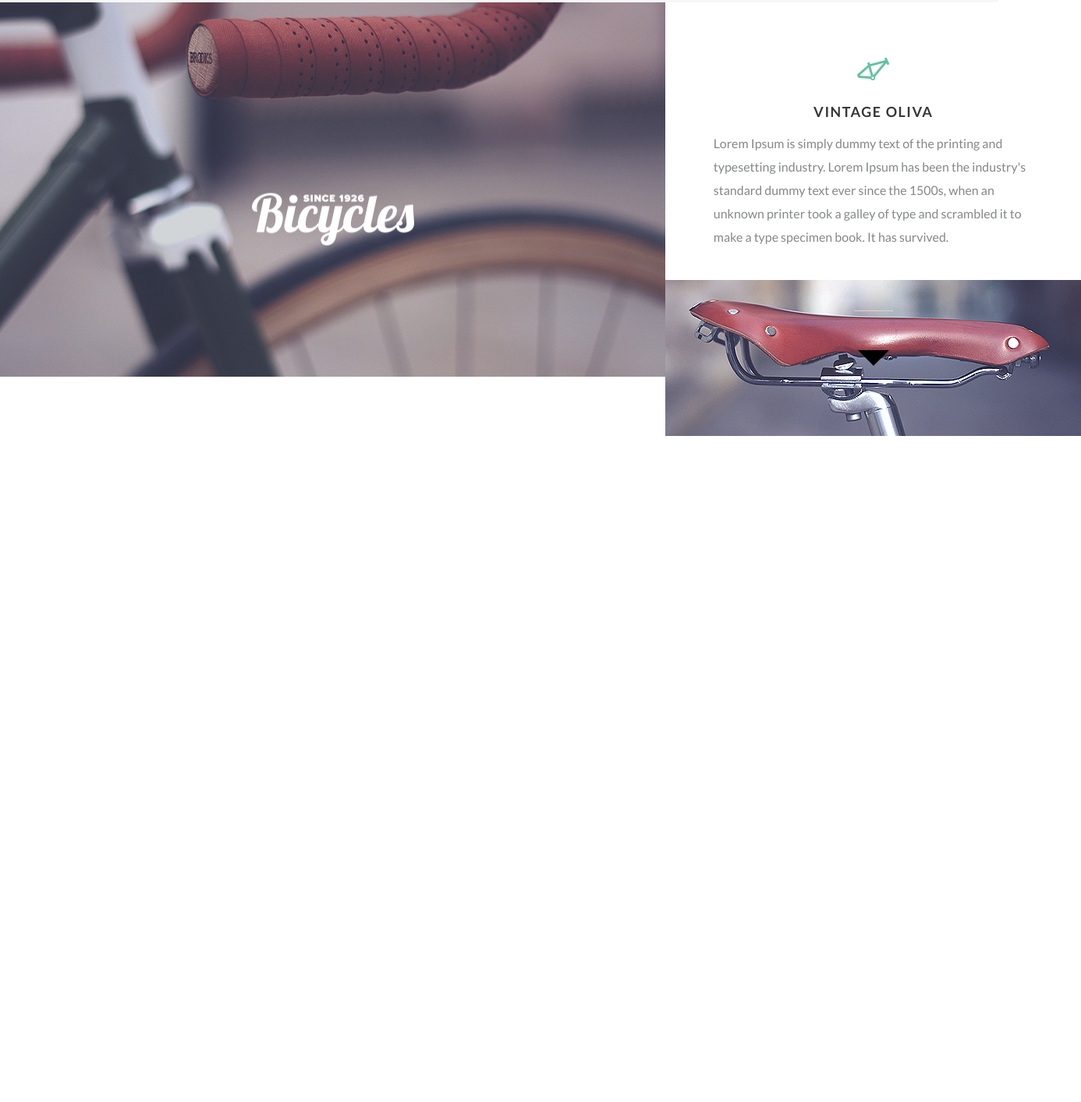
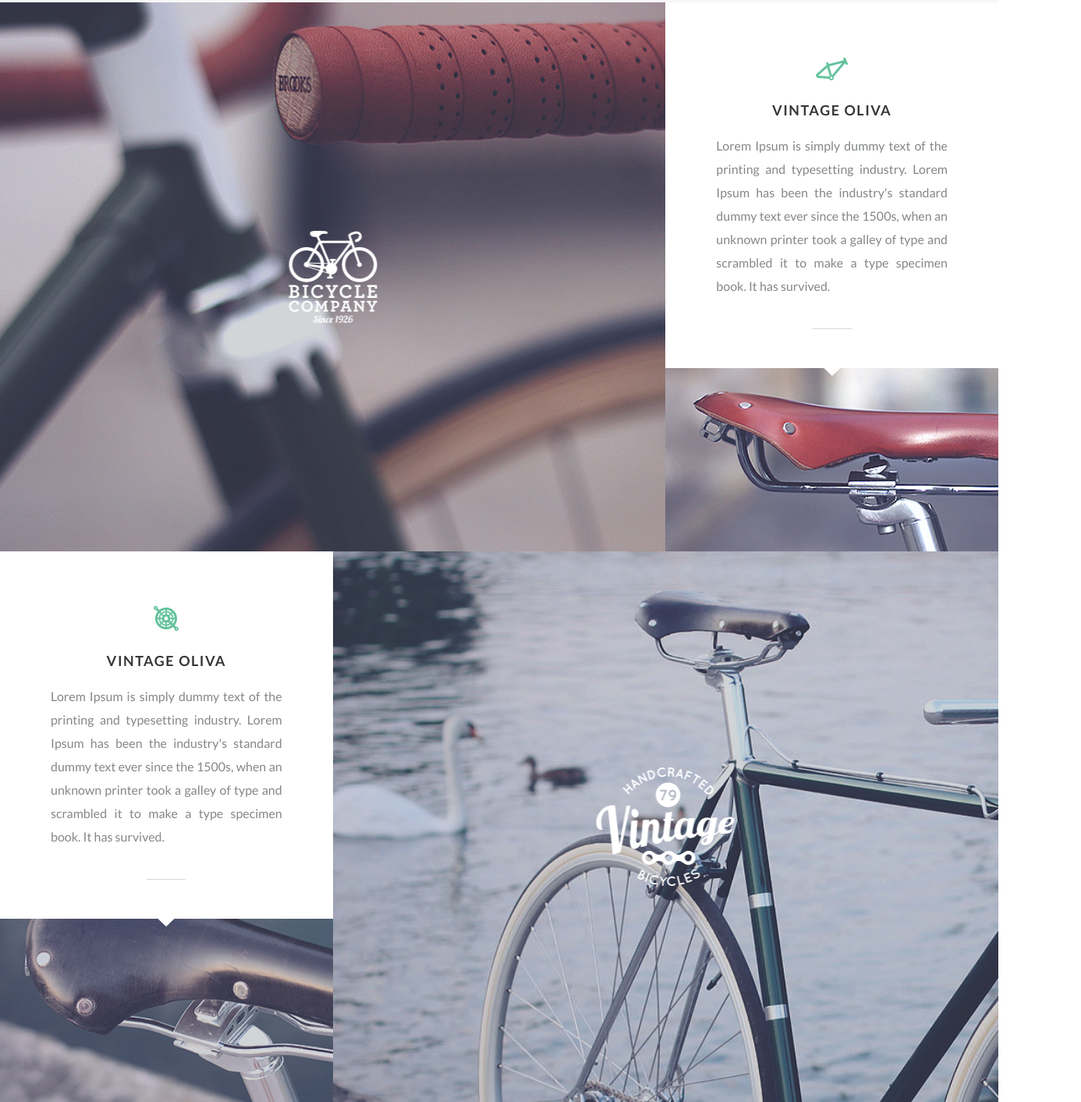
Before and after one commit to Vatskovskaya/AOD-Bikes, a plain HTML site: page index.html in a window 1280 px wide. Shown: the part 1097-2510 px from the top of the page at 78% size, 1386 px wide, since content can reach past the window. Before the commit the page ends 1656 px from the top, so only its background shows below. Drawn offline with Linux system fonts and the light colour scheme.

Commit message:
change flex to grid css

```diff
--- a/css/style.css
+++ b/css/style.css
@@ -43,13 +43,13 @@ a{
 .block::before{
 	content: "";
   	border: 20px solid transparent;
-	border-top: 20px solid #000;
+	border-top: 19px solid #fff;
 	display: block;
 	width: 0;
 	height: 0;
 	position: absolute;
 	left: 50%;
-	bottom: -130px;
+	bottom: -120px;
 	transform: translateX(-50%);
 }
 
@@ -159,68 +159,98 @@ a{
 
 /*Work Section*/
 .work{
-	display: flex;
+	display: grid;
+	grid-template-columns: 2fr minmax(400px, 1fr);
+	grid-template-rows: 2fr 1fr;
 }
 
 .work__image-block{
-    position: relative;
-    flex-basis: 66.666666%;
-    flex-shrink: 0;
+	position: relative;
+	background-image: url(../img/Layer-2.jpg);
+	background-size: cover;
 
-}
-.work__big-image{
-	max-width: 100%;
-	display: block;
-	width: 100%;
+	grid-column: 1/2;
+	grid-row: 1/3;
 }
 
-.work__logo{
+.work__image-block img{
+	max-width: 100%;
 	position: absolute;
-	max-width: 100%;
 	top: 50%;
 	left: 50%;
 	transform: translate(-50%, -50%);
 }
 
 .work-aside{
-	display: flex;
-	flex-direction: column;
-	flex: 1 0 533px;
-	align-items: center;
-
-	position: relative;
+	text-align: center;
+	padding: 70px 65px 90px
 }
 
 .work-aside__logo{
-	padding-top: 70px;
-	padding-bottom: 30px;
+	margin-bottom: 25px;
 }
 
 .work-aside h2{
-	margin-bottom: 15px;
+	margin-bottom: 20px;
+
 }
 .work-aside p{
-	max-width: 410px;
-
-	padding-bottom: 40px;
+	text-align: justify;
+	max-width: 401px;
+	margin: 0 auto;
 }
 
 .work-aside__img{
-	max-width: 100%;
+	background-image: url(../img/Layer-3.jpg);
+	background-size: cover;
 
-	padding: 0;
+	grid-column: 2/3;
+	grid-row: 2/3;
 }
 
-/*Shop Section*/
-.shop{
-	display: flex;
+/*Boriosa Section*/
+.boriosa{
+	display: grid;
+	grid-template-columns: minmax(400px, 1fr) 2fr;
+	grid-template-rows: 2fr 1fr;
 }
 
-.shop-aside{
-	display: flex;
-	flex-direction: column;
+.boriosa-aside{
+	text-align: center;
+	padding: 70px 65px 90px
 }
 
-.shop-aside__logo{
+.boriosa-aside__logo{
+	margin-bottom: 25px;
+}
 
+.boriosa-aside h2{
+	margin-bottom: 20px;
 }
+.boriosa-aside p{
+	text-align: justify;
+	max-width: 401px;
+	margin: 0 auto;
+}
+.boriosa-aside__img{
+	background-image: url(../img/Layer-4.jpg);
+	background-size: cover;
+
+	grid-column: 1/2;
+	grid-row: 2/3;
+}
+.boriosa__image-block{
+	position: relative;
+	background-image: url(../img/Layer-5.jpg);
+	background-size: cover;
+
+	grid-column: 2/3;
+	grid-row: 1/3;
+}
+.boriosa__image-block img{
+	max-width: 100%;
+	position: absolute;
+	top: 50%;
+	left: 50%;
+	transform: translate(-50%, -50%);
+}
--- a/index.html
+++ b/index.html
@@ -39,28 +39,26 @@
 		</section>
 		<section class="work">
 			<div class="work__image-block">
-				<img class="work__big-image" src="img/Layer-2.jpg" alt="">
-				<img class="work__logo" src="img/icons/bicycles-Logo.png" alt="">
+				<img width="113" height="118" src="img/icons/Bike-Logo.png" alt="">
 			</div>
 			<div class="work-aside">
 				<img class="work-aside__logo" width="41" height="30" src="img/icons/Icon-2.png" alt="">
 				<h2 class="title">Vintage Oliva</h2>
 				<p class="subtitle underline block">Lorem Ipsum is simply dummy text of the printing and typesetting industry. Lorem Ipsum has been the industry's standard dummy text ever since the 1500s, when an unknown printer took a galley of type and scrambled it to make a type specimen book. It has survived.</p>
-				<img class="work-aside__img" width="533" height="200" src="img/Layer-3.jpg" alt="">
+			</div>
+			<div class="work-aside__img"></div>
+		</section>
+		<section class="boriosa">
+			<div class="boriosa-aside">
+				<img class="boriosa-aside__logo" width="32" height="32" src="img/icons/Icon-3.png" alt="">
+				<h2 class="title">Vintage Oliva</h2>
+				<p class="subtitle underline block">Lorem Ipsum is simply dummy text of the printing and typesetting industry. Lorem Ipsum has been the industry's standard dummy text ever since the 1500s, when an unknown printer took a galley of type and scrambled it to make a type specimen book. It has survived.</p>
+			</div>
+			<div class="boriosa-aside__img"></div>
+			<div class="boriosa__image-block">
+				<img width="177" height="152" src="img/icons/vintage-logo.png" alt="">
 			</div>
 		</section>
-		<!-- <section class="shop">
-			<div class="shop-aside">
-				<img class="shop-aside__logo" width="32" height="32" src="img/icons/Icon-3.png" alt="">
-				<h2 class="title">La Boriosa</h2>
-				<p class="subtitle underline block">Lorem Ipsum is simply dummy text of the printing and typesetting industry. Lorem Ipsum has been the industry's standard dummy text ever since the 1500s, when an unknown printer took a galley of type and scrambled it to make a type specimen book. It has survived.</p>
-				<img class="shop-aside__img" width="534" height="200" src="img/Layer-4.jpg" alt="">
-			</div>
-			<div class="shop__image-block">
-				<img class="shop__big-image" width="1067" height="600" src="img/Layer-5.jpg" alt="">
-				<img class="shop__logo" width="177" height="152" src="img/icons/vintage-logo.png" alt="">
-			</div>
-		</section> -->
 	</main>
 	<footer class="footer"></footer>
 </body>
```
